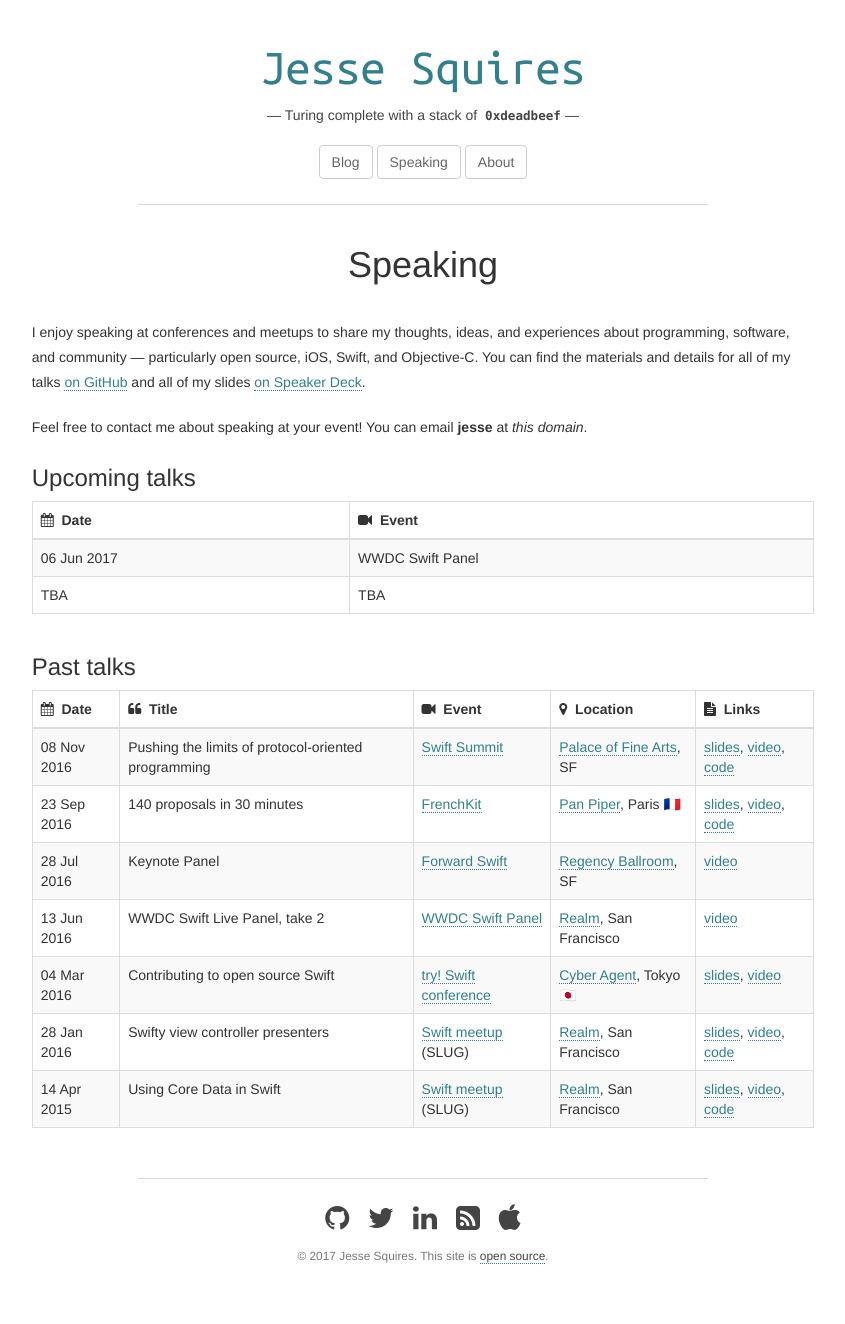
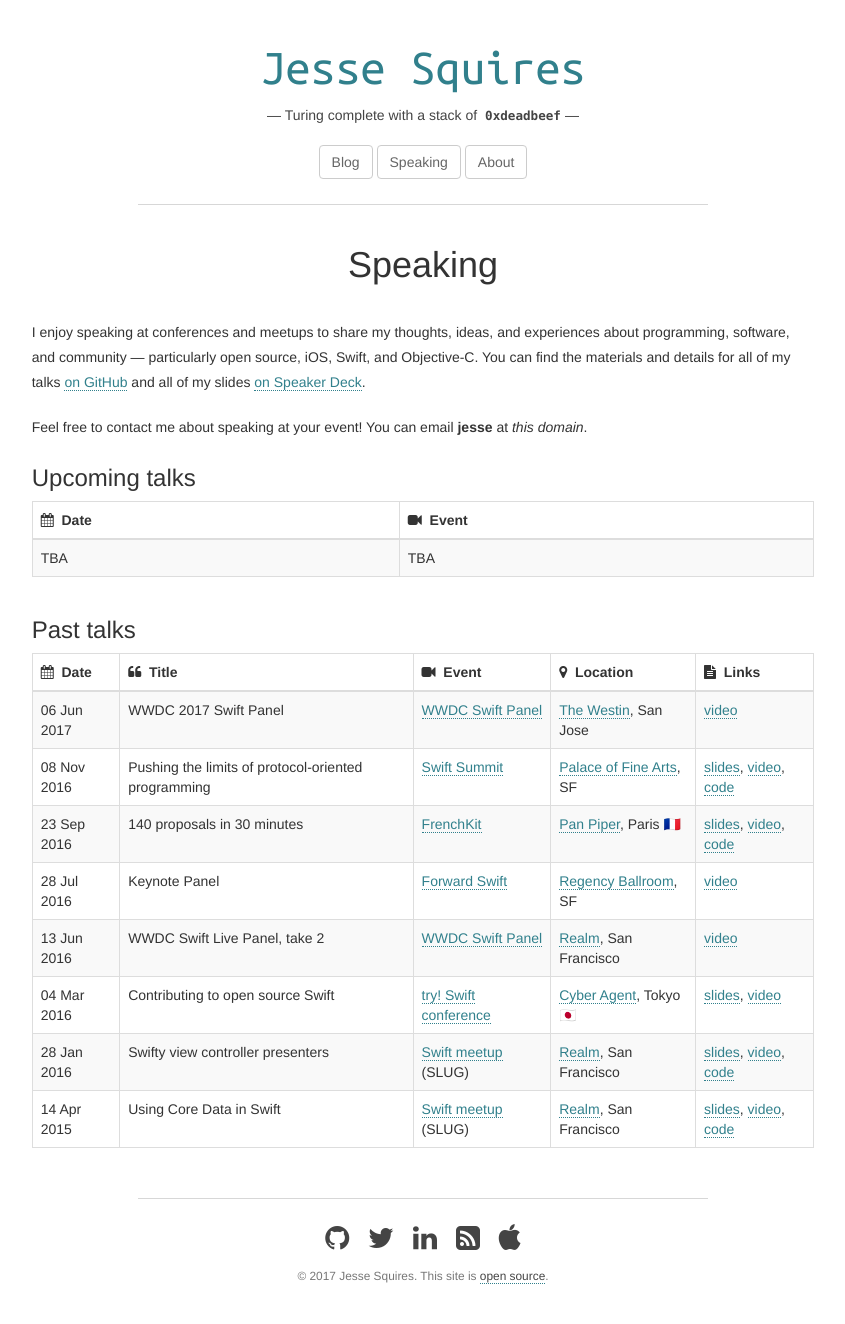
Before and after one commit to jessesquires/jessesquires.com, a Jekyll site: the page built from speaking.md, in a window 1280 px wide. Shown: the whole page, without its empty margins (217-1062 px from the left). Built offline with Jekyll 4.4.1, drawn with Linux system fonts in a browser that asks for light colours.

Commit message:
update speaking

```diff
--- a/speaking.md
+++ b/speaking.md
@@ -25,6 +24,7 @@ Feel free to contact me about speaking at your event! You can email **jesse** at
 
 | <i class="fa fa-calendar" aria-hidden="true"></i>&nbsp; Date | <i class="fa fa-quote-left" aria-hidden="true"></i>&nbsp; Title | <i class="fa fa-video-camera" aria-hidden="true"></i>&nbsp; Event | <i class="fa fa-map-marker" aria-hidden="true"></i>&nbsp; Location | <i class="fa fa-file-text" aria-hidden="true"></i>&nbsp;  Links |
 |:--------------|:----------------------------------------------------|:--------------------------------|:-------------------------------------|:--------------------------------------------------|
+| 06 Jun 2017   | WWDC 2017 Swift Panel                               | [WWDC Swift Panel][event8]      | [The Westin][location8], San Jose    | [video][video8]                                   |
 | 08 Nov 2016   | Pushing the limits of protocol-oriented programming | [Swift Summit][event7]          | [Palace of Fine Arts][location7], SF | [slides][slides7], [video][video7], [code][code7] |
 | 23 Sep 2016   | 140 proposals in 30 minutes                         | [FrenchKit][event6]             | [Pan Piper][location6], Paris 🇫🇷     | [slides][slides6], [video][video6], [code][code6] |
 | 28 Jul 2016   | Keynote Panel                                       | [Forward Swift][event5]         | [Regency Ballroom][location5], SF    | [video][video5]                                   |
@@ -74,3 +74,7 @@ Feel free to contact me about speaking at your event! You can email **jesse** at
 [slides7]:https://speakerdeck.com/jessesquires/pushing-the-limits-of-protocol-oriented-programming
 [video7]:https://www.skilled.io/u/swiftsummit/pushing-the-limits-of-protocol-oriented-programming
 [code7]:https://github.com/jessesquires/JSQDataSourcesKit
+
+[event8]:https://www.meetup.com/swift-language/events/240443949/
+[location8]:http://www.westinsanjose.com
+[video8]:https://news.realm.io/news/wwdc-2017-swift-panel/
```
Also changed, not shown: other parts of speaking.md (+0 -1 lines).
